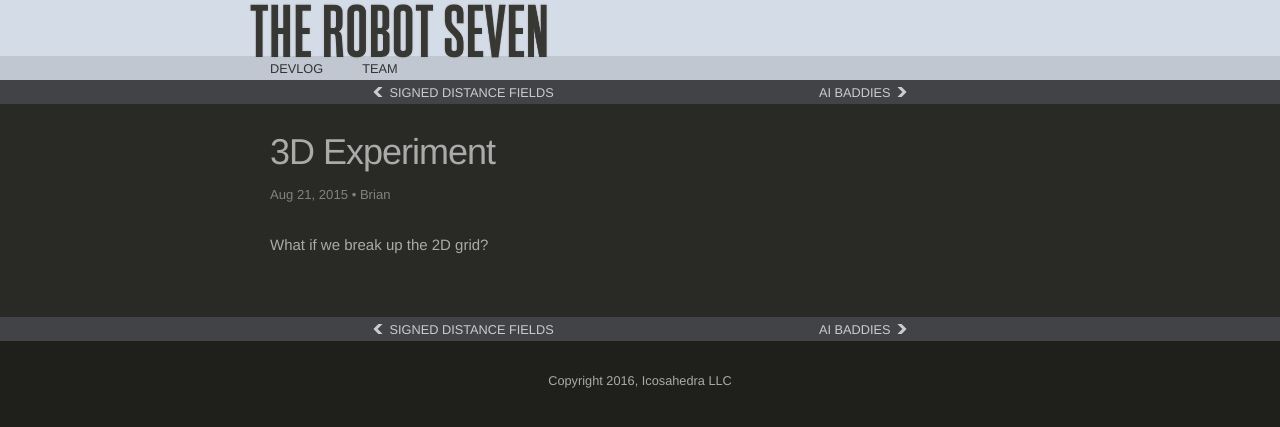
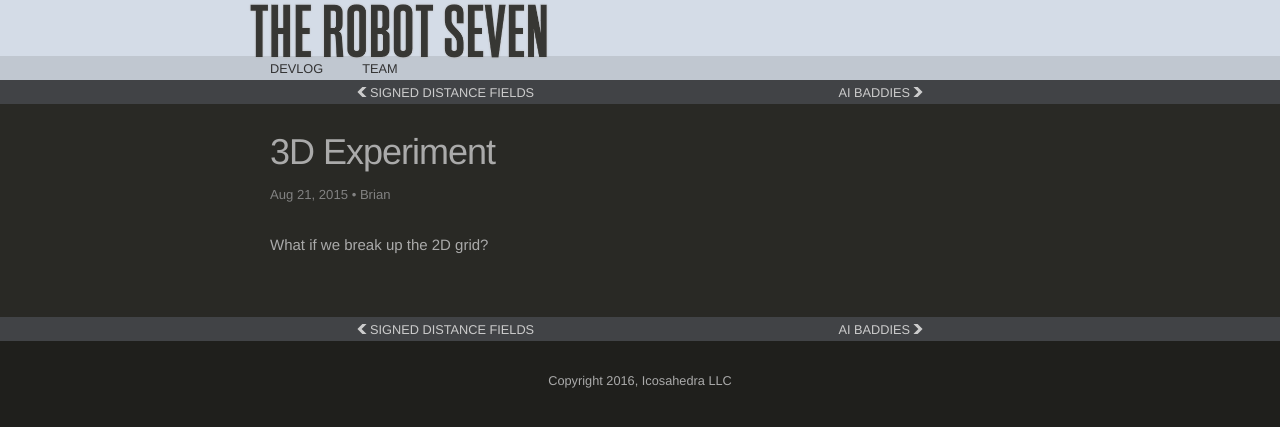
Before and after one commit to icosahedra/therobotseven, a Jekyll site: the page built from _posts/2015-08-21-3D-Experiment.markdown, in a window 1280 px wide. Shown: the top 427 px of the page. Built offline with Jekyll 4.4.1, drawn with Linux system fonts in a browser that asks for light colours.

Commit message:
css navigation fixes

```diff
--- a/_includes/next-prev.html
+++ b/_includes/next-prev.html
@@ -1,14 +1,16 @@
 <div class="post-nav-wrapper">
+<div class="post-nav-container">
 <div class="post-navigation">
   {% if page.next %}
     <div class="post-next">
-    <a  href="{{page.next.url}}">{% include icon-arrow-left.html  %}{{page.next.title}}</a>
+    <a  href="{{page.next.url}}">{% include icon-arrow-left.html  %}<span class="clip-text">{{page.next.title}}</span></a>
     </div>
   {% endif %}
   {% if page.previous %}
     <div class="post-previous">
-    <a  href="{{page.previous.url}}"> {{page.previous.title}} {% include icon-arrow-right.html  %}</a>
+    <a  href="{{page.previous.url}}"> <span class="clip-text">{{page.previous.title}} </span>{% include icon-arrow-right.html  %}</a>
     </div>
   {% endif %}
 </div>
 </div>
+</div>
--- a/_sass/_layout.scss
+++ b/_sass/_layout.scss
@@ -394,30 +394,50 @@ a.title-link{
 /**
  * Posts
  */
-
- .post-nav-wrapper{
-    //text-align:center;
+.post-nav-wrapper{
     background-color:0.3*#d7dfea;
     height:24px;
+}
+ .post-nav-container{
+    //text-align:center;
+
+    max-width:600px;
+    margin-left:auto;
+    margin-right:auto;
  }
 .post-navigation{
     position:relative;
     padding-top:3px;
-    max-width:600px;
+
     display:block;
-    margin-left:auto;
-    margin-right:auto;
+    margin-left:$spacing-unit;
+    margin-right:$spacing-unit;
 
     text-transform:uppercase;
     font-size:0.85em;
+
 }
-
+.clip-text{
+    width:100%;
+    display:inline-block;
+    text-overflow: ellipsis;
+    overflow: hidden;
+    white-space: nowrap;
+}
 .post-next{
     position:absolute;
     width:50%;
     text-align:left;
+
     a{
-        margin-left:$spacing-unit;
+        width:100%;
+        display:inline-block;
+        //margin-left:$spacing-unit;
+    }
+    svg{
+        position:absolute;
+        left:-16px;
+        top:4px;
     }
 }
 
@@ -425,9 +445,17 @@ a.title-link{
     position:absolute;
     width:50%;
     text-align:right;
+
     left:50%;
     a{
+        width:100%;
+        display:inline-block;
         margin-right:$spacing-unit;
+    }
+    svg{
+        position:absolute;
+        right:-16px;
+        top:4px;
     }
 
 }
```
